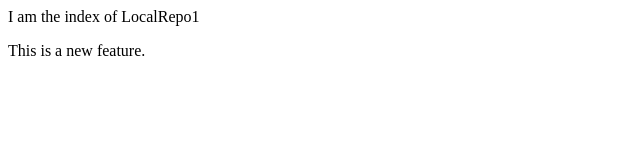
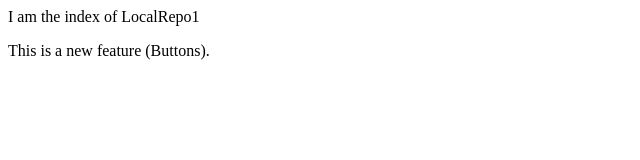
Before and after one commit to geetanjaligupta-322/LocalRepo1, a plain HTML site: page index.html in a window 1280 px wide. Shown: the full height of the page, 0-640 px from the left. Drawn offline with Linux system fonts and the light colour scheme.

```diff
--- a/index.html
+++ b/index.html
@@ -1,2 +1,2 @@
 <p>I am the index of LocalRepo1</p>
-<p>This is a new feature.</p>
+<p>This is a new feature (Buttons).</p>
```
